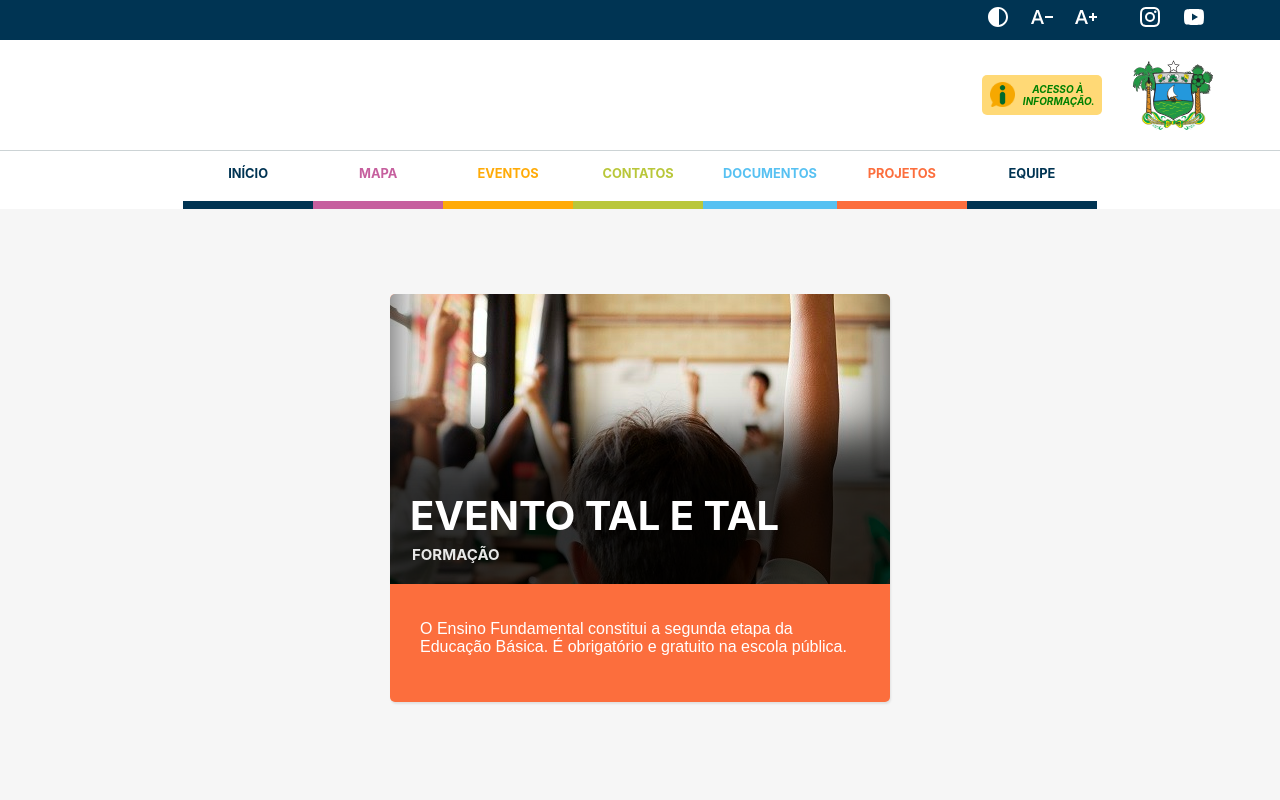
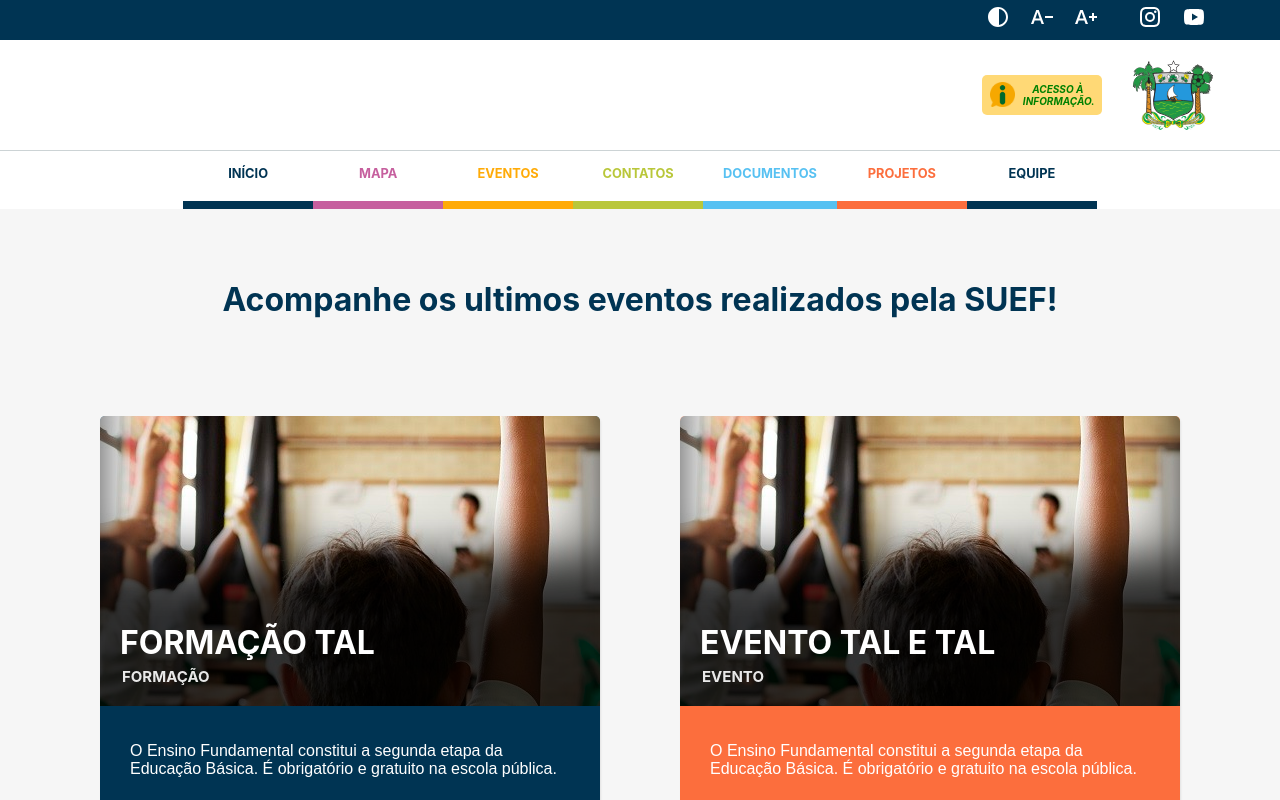
Before and after one commit to dtayna/site-suef, a React (Create React App) app: page /eventos in a window 1280 px wide. Shown: the top 800 px of the page. Built offline with nearby package versions, Linux system fonts and the light colour scheme.

Commit message:
posts dos eventos 2

```diff
--- a/src/components/event-card.js
+++ b/src/components/event-card.js
@@ -1,5 +1,6 @@
 import styled from 'styled-components';
 import { Line } from './global-components';
+import React, { useState } from 'react';
 
 const DivTitle = styled.div`
     box-shadow: inset 0px -150px 50px rgb(0 0 0 / 80%);
@@ -33,10 +34,11 @@ const SubTitle = styled.p`
 const Title = styled.p`
     margin: 0px 0px 5px 0px;
     text-align: left;
-    font-size: 40px;
+    font-size: 2em;
     font-weight: bold;
     color: white;
     opacity : 1;
+    text-wrap: wrap;
 `;
 
 // text-shadow: 1px 2px 3px #000;
@@ -48,7 +50,7 @@ const DivText = styled.div`
 const Container = styled.div`
     min-width: 250px;
     width: 500px;
-    background-color: var(--mainColor2);
+    background-color:  ${props => props.backgroundcolor? props.backgroundcolor : "white"};
     max-width: 500px;
     border-radius: 5px;
     margin: 30px;
@@ -62,11 +64,19 @@ const Container = styled.div`
 
 `;
 
+let bgcolor = "white";
+
 const  EventCard = (props) => {
+
+    if (props.tipo =="FORMAÇÃO"){
+        bgcolor = "var(--mainColor1)";
+    }else if(props.tipo == "EVENTO"){
+        bgcolor = "var(--mainColor2)";
+    }
+
     return(
         <>
-
-        <Container>
+        <Container backgroundcolor={bgcolor}>
             <DivTitle>
             <Title>{props.title}</Title>
             <SubTitle>{props.tipo}</SubTitle>
@@ -75,9 +85,7 @@ const  EventCard = (props) => {
                <Text fontFamily={"'Montserrat',sans-serif"} color={"white"}>{props.resume}</Text>
             </DivText>
         </Container>
-
         </>
-
     );
   }
 
--- a/src/containers/events-posts.js
+++ b/src/containers/events-posts.js
@@ -1,12 +1,19 @@
 import styled from 'styled-components';
 import EventCard from '../components/event-card';
-import { Row, Col } from '../components/global-components';
+import { Row, Col, SuperTitle } from '../components/global-components';
 
 const EventsPosts= () => {
   return(
         <Col gap="40px" padding="50px">
+          <SuperTitle color={"var(--mainColor1)"}>Acompanhe os ultimos eventos realizados pela SUEF!</SuperTitle>
             <Row gap="20px">
-                <EventCard  tipo={"FORMAÇÃO"}
+            <EventCard
+             tipo={"FORMAÇÃO"}
+              title={"FORMAÇÃO TAL"}
+              resume={"O Ensino Fundamental constitui a segunda etapa da Educação Básica. É obrigatório e gratuito na escola pública."}
+            />
+            <EventCard
+              tipo={"EVENTO"}
               title={"EVENTO TAL E TAL"}
               resume={"O Ensino Fundamental constitui a segunda etapa da Educação Básica. É obrigatório e gratuito na escola pública."}
             />
```
